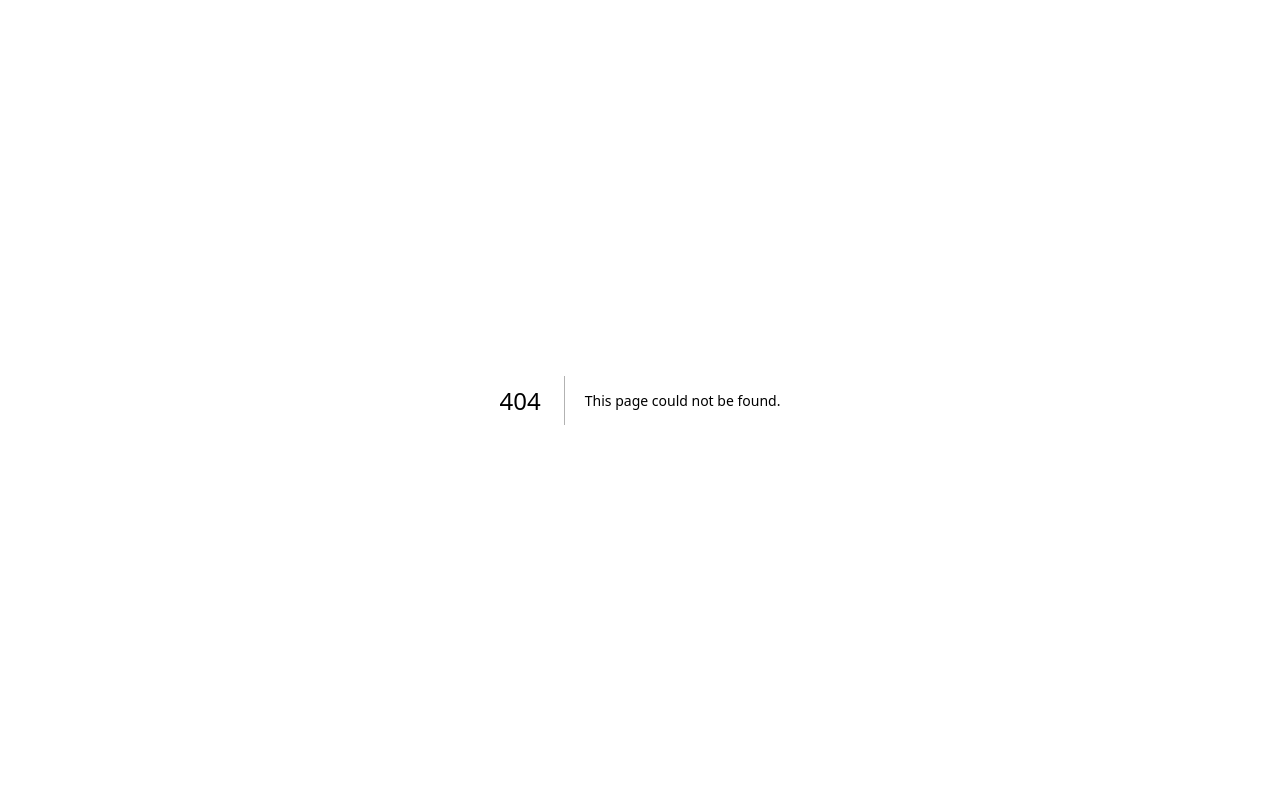
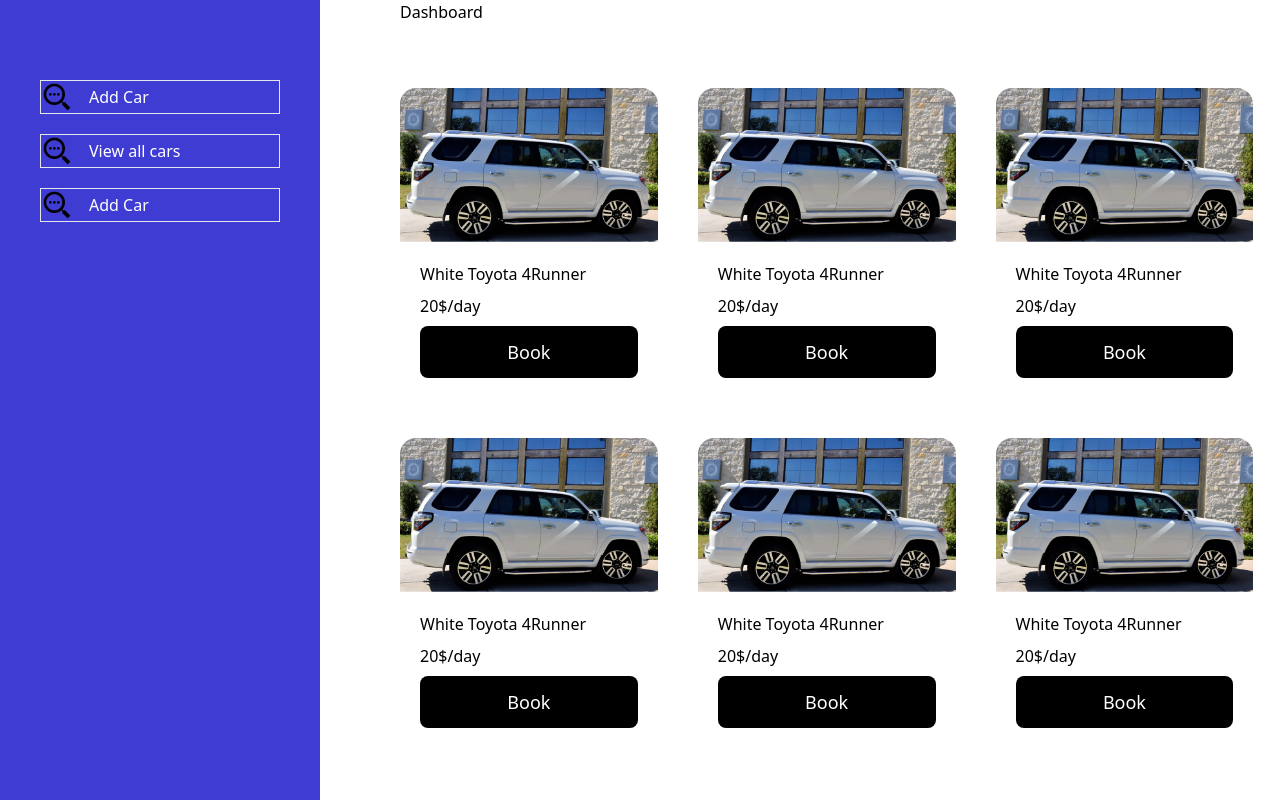
Before and after one commit to KARL-GROUP/karl-rental-fe, a Next.js app: page /dashboard in a window 1280 px wide. Before the commit this address had no page. Built offline with nearby package versions, Linux system fonts and the light colour scheme.

Commit message:
feat: Admin dashboard

```diff
--- /dev/null
+++ b/src/components/admin/Addform.tsx
@@ -0,0 +1,15 @@
+import Input from "../ui/Input";
+
+const Addform = () => {
+    return (
+        <>
+        <section>
+            <form>
+                <Input />
+            </form>
+        </section>
+        </>
+     );
+}
+
+export default Addform;
--- /dev/null
+++ b/src/components/admin/CarSection.tsx
@@ -0,0 +1,31 @@
+import { Car } from "../../data/cars";
+import { cars } from "../../data/cars";
+import Image from "next/image";
+import Button from "../ui/Button";
+
+const CarSection = () => {
+    return (
+        <>
+            <section className="mt-16 w-full grid grid-cols-1 md:grid-cols-2 lg:grid-cols-3 gap-10">
+                {cars.map((car: Car, index: number) => {
+                    return (
+                        <div key={index} className="bg-white shadow-3xl rounded-[16px]">
+                            <Image className="w-full shadow-3xl object-fill rounded-t-[16px] " src={car.image} alt="car" width={100} height={100} />
+                            <div className=" px-5 py-5 flex flex-col gap-2">
+                                <p className="text-md">{car.carName}</p>
+                                <p className="text-md">{car.price}</p>
+                                <Button text="Book" styles="w-full bg-black" />
+
+                            </div>
+
+                        </div>
+                    )
+                })}
+
+            </section>
+
+        </>
+    );
+}
+
+export default CarSection;
--- /dev/null
+++ b/src/components/layout/admin/Sidebar.tsx
@@ -0,0 +1,28 @@
+import { sidebarItem } from "@/data/sidebarItems";
+import Link from "next/link";
+import Image from "next/image";
+
+const Sidebar = () => {
+    return (
+        <>
+        <section className="bg-primary-purple flex flex-col gap-5 w-80 h-screen text-white py-20 px-10">
+            {sidebarItem.map((sidebarItem) => {
+                return (
+                    <ul className="border">
+                        <li>
+                            <Link className="flex items-center gap-4" href={sidebarItem.path}>
+                                <Image className="w-8 h-8" src={sidebarItem.icon} alt="icon" width={100} height={100} />
+                                <label>{sidebarItem.text}</label>
+                            </Link>
+                        </li>
+                    </ul>
+
+                )
+            })}
+            </section>
+
+        </>
+    );
+}
+
+export default Sidebar;
--- a/src/components/sections/Hero.tsx
+++ b/src/components/sections/Hero.tsx
@@ -21,7 +21,8 @@ const Hero = () => {
                 <h1 className="text-5xl w-full xl:text-6xl text-black font-bold leading-[60px] xl:leading-[70px]">Best deals on your next
                     rental. BOOK NOW</h1>
                 <p className="font-medium text-xl">Easy Search</p>
-                <div className="bg-white w-[43rem]  py-10 rounded-lg xl:flex xl:flex-row hidden md:block justify-between items-center px-5 h-12">
+                <div className="bg-white py-10 rounded-lg w-full xl:flex xl:flex-row  md:block justify-between items-center px-5 xl:h-12">
+
                     <Select options={options} placeholder="Type of car you looking for" className="outline-none border-0" />
                     <div className="flex gap-3 items-center border-l border-black px-4 h-12">
                         <p>From</p>
@@ -51,7 +52,7 @@ const Hero = () => {
 
             </div>
 
-            <div className="h-[10rem] hidden md:block xl:h-auto mt-10 xl:w-1/2 mb-[-100px] mr-[-5rem] xl:mr-0">
+            <div className="h-[10rem]  md:block xl:h-auto mt-10 xl:w-1/2 mb-[-100px] mr-[-5rem] xl:mr-0">
                 <Image src={carHero} className="w-full  h-full object-fit" alt="car" width={100} height={100} />
             </div>
 
--- /dev/null
+++ b/src/components/svgs/Add.tsx
@@ -0,0 +1,11 @@
+const Add = () => {
+    return (
+
+        <svg width="800px" height="800px" viewBox="0 0 24 24" fill="none" xmlns="http://www.w3.org/2000/svg">
+<path d="M16.19 2H7.81C4.17 2 2 4.17 2 7.81V16.18C2 19.83 4.17 22 7.81 22H16.18C19.82 22 21.99 19.83 21.99 16.19V7.81C22 4.17 19.83 2 16.19 2ZM16 12.75H12.75V16C12.75 16.41 12.41 16.75 12 16.75C11.59 16.75 11.25 16.41 11.25 16V12.75H8C7.59 12.75 7.25 12.41 7.25 12C7.25 11.59 7.59 11.25 8 11.25H11.25V8C11.25 7.59 11.59 7.25 12 7.25C12.41 7.25 12.75 7.59 12.75 8V11.25H16C16.41 11.25 16.75 11.59 16.75 12C16.75 12.41 16.41 12.75 16 12.75Z" fill="#292D32"/>
+</svg>
+
+     );
+}
+
+export default Add;
--- /dev/null
+++ b/src/data/sidebarItems.ts
@@ -0,0 +1,30 @@
+export interface Sidebar{
+    text: string,
+    icon: string,
+    path: string
+}
+
+
+
+
+
+export const sidebarItem: Sidebar[] = [
+    {
+        text: "Add Car",
+        icon: "/assets/search.png",
+        path: "/"
+    },
+    {
+        text: "View all cars",
+        icon: "/assets/search.png",
+        path: "/"
+
+    },
+    {
+        text: "Add Car",
+        icon: "/assets/search.png",
+        path: "/"
+
+    },
+
+]
--- /dev/null
+++ b/src/pages/dashboard.tsx
@@ -0,0 +1,22 @@
+import Sidebar from "@/components/layout/admin/Sidebar";
+import CarSection from "@/components/admin/CarSection";
+
+
+const dashboard = () => {
+    return (
+        <>
+
+            <section className="flex gap-20">
+                <Sidebar />
+                <div className="w-2/3">
+                    <h1>Dashboard</h1>
+                    <CarSection />
+                </div>
+            </section>
+
+        </>
+
+    );
+}
+
+export default dashboard;
--- a/tailwind.config.js
+++ b/tailwind.config.js
@@ -11,7 +11,8 @@ module.exports = {
   theme: {
     extend: {
       colors:{
-        "primary-gray" : "#1C1C1C"
+        "primary-gray" : "#1C1C1C",
+        "primary-purple" : "#3F3CD4"
       },
       boxShadow:{
         '3xl': '0px 3px 20px rgba(255, 255, 255, 0.25)'
```
Also changed, not shown: src/components/sections/CarSection.tsx (+3 -5 lines).
